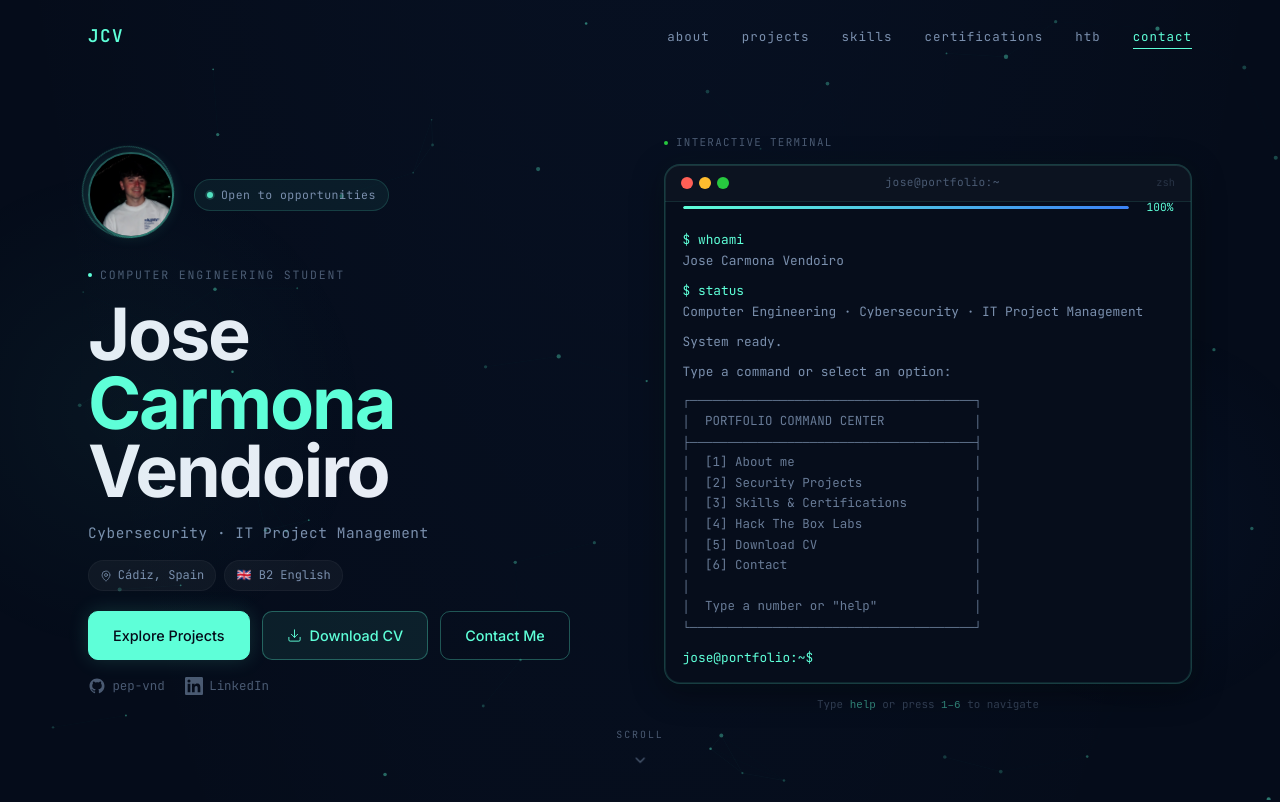
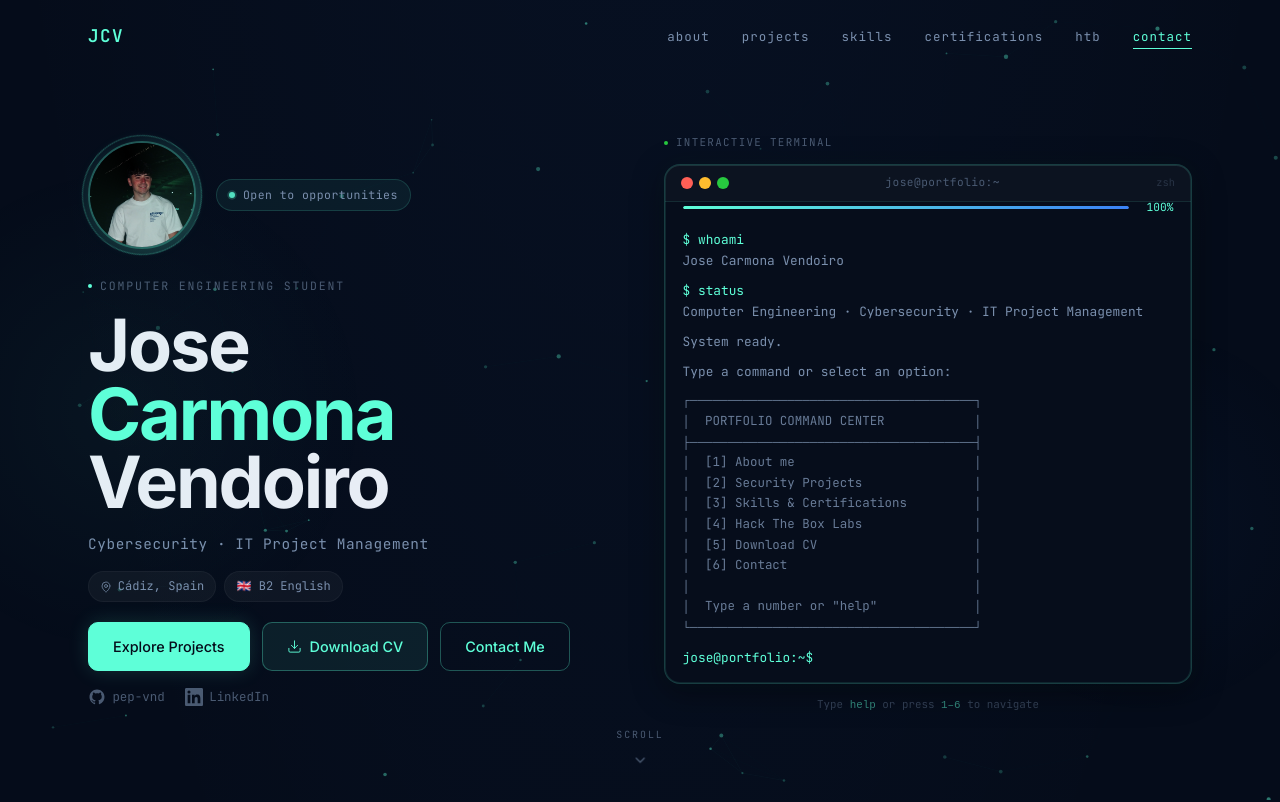
Before and after one commit to pep-vnd/portfolio, a React (Vite) app: page / in a window 1280 px wide. Shown: the top 802 px of the page. Built offline with nearby package versions, Linux system fonts and the light colour scheme.

Commit message:
style: increase profile frame size and remove artificial zoom

```diff
--- a/src/sections/Hero/Hero.module.css
+++ b/src/sections/Hero/Hero.module.css
@@ -56,8 +56,8 @@
 
 .profileRing {
   position: absolute;
-  width: 92px;
-  height: 92px;
+  width: 120px;
+  height: 120px;
   border-radius: 50%;
   border: 1px solid rgba(94, 255, 216, 0.25);
   animation: spin 20s linear infinite;
@@ -81,8 +81,8 @@
 }
 
 .profileImg {
-  width: 86px;
-  height: 86px;
+  width: 108px;
+  height: 108px;
   border-radius: 50%;
   overflow: hidden;
   border: 2px solid rgba(94, 255, 216, 0.30);
@@ -101,12 +101,10 @@
   height: 100%;
   object-fit: cover;
   object-position: center;
-  /* Zoom in and push the image down and right (to move a bottom-right subject towards the top-left center) */
-  transform: scale(1.4) translate(4%, 4%);
   display: block;
   user-select: none;
   -webkit-user-drag: none;
-  background-color: #0d1829;
+  background-color: transparent;
 }
 
 .statusBadge {
```
